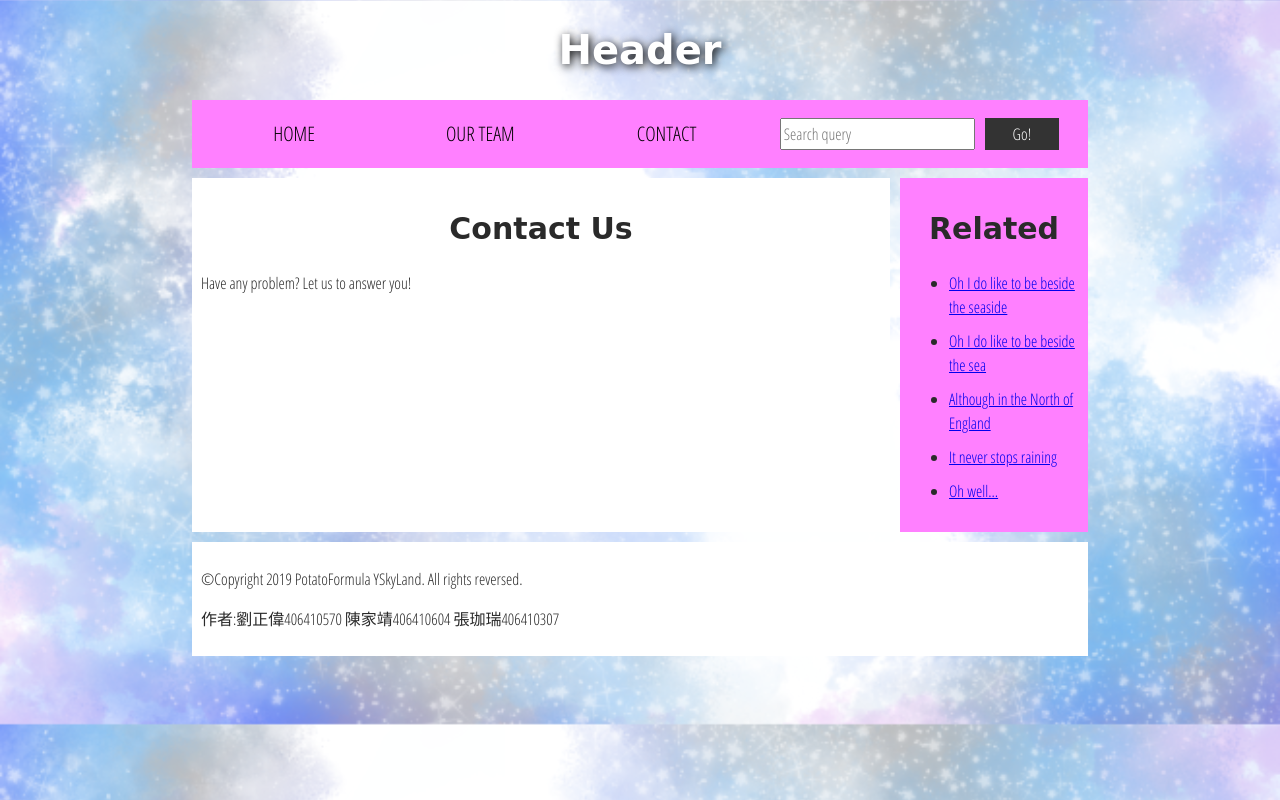
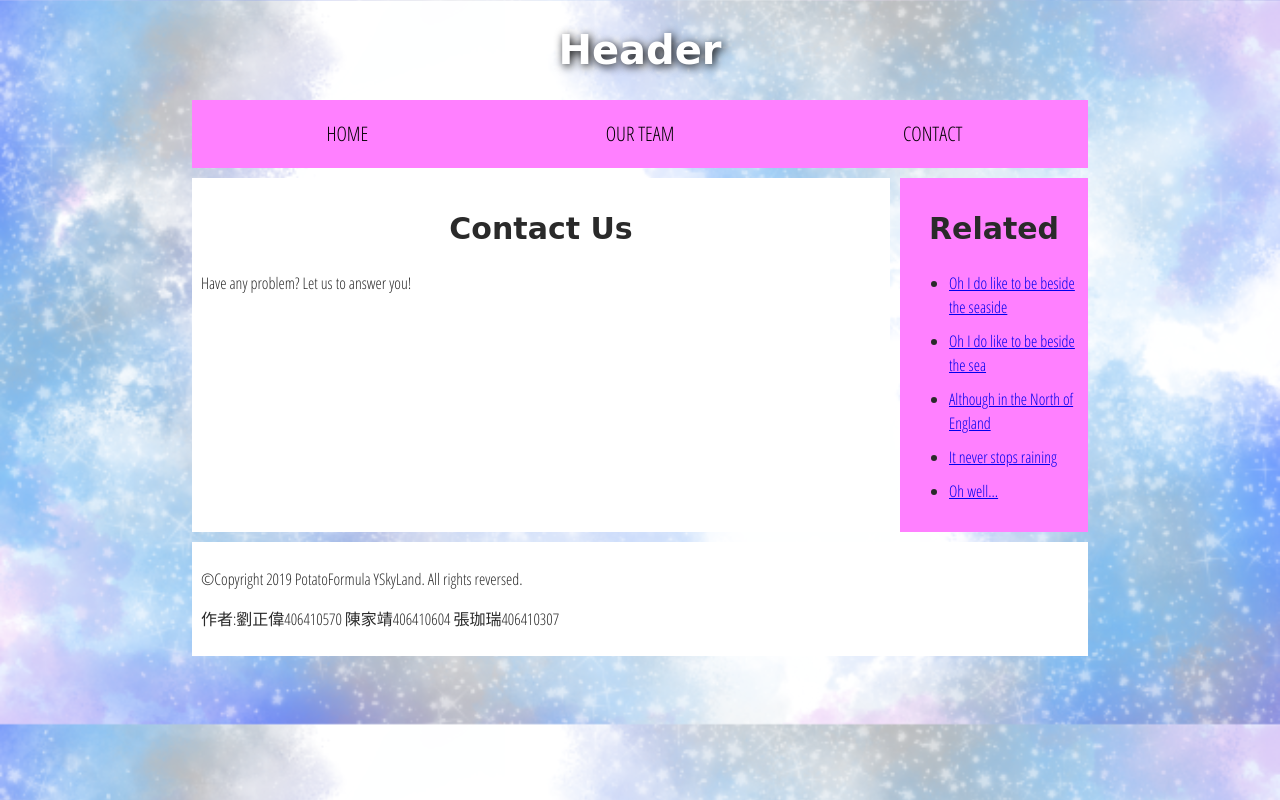
Before and after one commit to PotatoFormula/web-finalterm, a plain HTML site: page contact.html in a window 1280 px wide. Drawn offline with Linux system fonts and the light colour scheme; a web font is replaced by a local one.

Commit message:
delete search bar

```diff
--- a/contact.html
+++ b/contact.html
@@ -30,10 +30,10 @@
 
       <!-- A Search form is another commmon non-linear way to navigate through a website. -->
 
-      <form>
+      <!-- <form>
         <input type="search" name="q" placeholder="Search query">
         <input type="submit" value="Go!">
-      </form>
+      </form> -->
     </nav>
 
     <!-- Here is our page's main content -->
```
Also changed, not shown: index.html (+2 -2 lines), ourteam.html (+2 -2 lines), project.html (+2 -2 lines).
